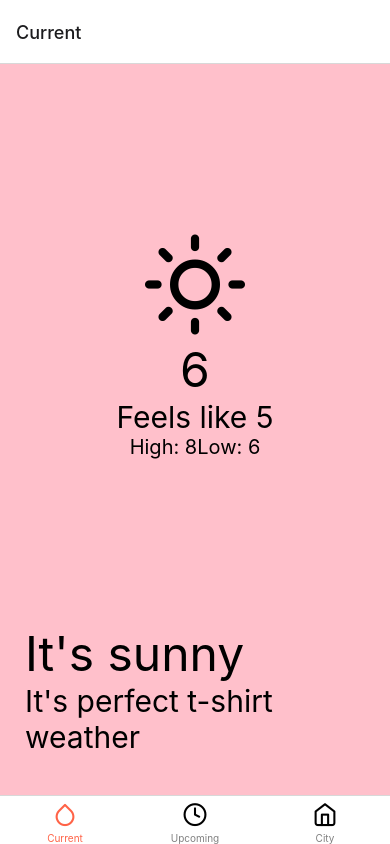
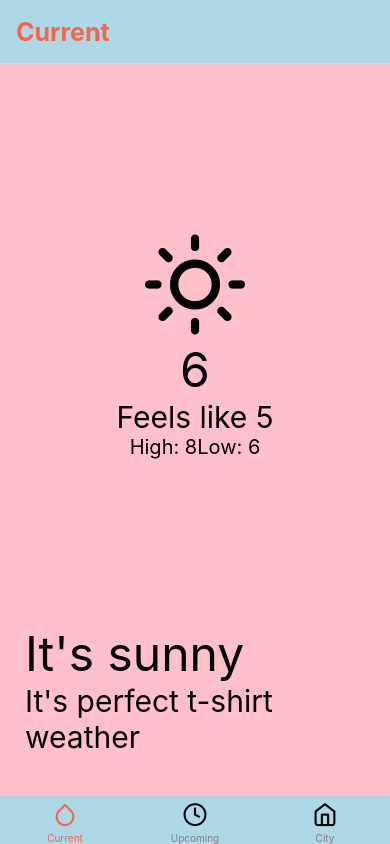
Before and after one commit to OoKiaoO/WeatherApp, a React Native app: screen / in a window 390 px wide. Built offline with nearby package versions, Linux system fonts and the light colour scheme.

Commit message:
component refactoring & styling

```diff
--- a/App.js
+++ b/App.js
@@ -1,51 +1,11 @@
 import React from 'react';
 import { NavigationContainer } from '@react-navigation/native';
-import { createBottomTabNavigator } from '@react-navigation/bottom-tabs';
-import City from './src/screens/City';
-import CurrentWeather from './src/screens/CurrentWeather';
-import UpcomingWeather from './src/screens/UpcomingWeather';
-import { Feather } from '@expo/vector-icons';
-
-
-const Tab = createBottomTabNavigator();
+import Tabs from './src/components/Tabs';
 
 const App = () => {
   return (
     <NavigationContainer>
-      <Tab.Navigator
-        screenOptions={{
-          tabBarActiveTintColor: 'tomato',
-          tabBarInactiveTintColor: 'gray'
-        }}
-      >
-        <Tab.Screen name={'Current'} component={CurrentWeather} options={{
-          tabBarIcon: ({ focused }) => (
-            <Feather
-              name={'droplet'}
-              size={25}
-              color={focused ? 'tomato' : 'black'}
-            />
-          )
-        }} />
-        <Tab.Screen name={'Upcoming'} component={UpcomingWeather} options={{
-          tabBarIcon: ({ focused }) => (
-            <Feather
-              name={'clock'}
-              size={25}
-              color={focused ? 'tomato' : 'black'}
-            />
-          )
-        }} />
-        <Tab.Screen name={'City'} component={City} options={{
-          tabBarIcon: ({ focused }) => (
-            <Feather
-              name={'home'}
-              size={25}
-              color={focused ? 'tomato' : 'black'}
-            />
-          )
-        }} />
-      </Tab.Navigator>
+      <Tabs />
     </NavigationContainer>
   )
 }
--- /dev/null
+++ b/src/components/Tabs.js
@@ -0,0 +1,73 @@
+import React from 'react';
+import { createBottomTabNavigator } from '@react-navigation/bottom-tabs';
+import City from '../screens/City';
+import CurrentWeather from '../screens/CurrentWeather';
+import UpcomingWeather from '../screens/UpcomingWeather';
+import { Feather } from '@expo/vector-icons';
+
+
+const Tab = createBottomTabNavigator();
+
+const Tabs = () => {
+    return (
+        <Tab.Navigator
+            screenOptions={{
+                tabBarActiveTintColor: 'tomato',
+                tabBarInactiveTintColor: 'gray',
+                tabBarStyle: {
+                    backgroundColor: 'lightblue'
+                },
+                headerStyle: {
+                    backgroundColor: 'lightblue'
+                },
+                headerTitleStyle: {
+                    fontWeight: 'bold',
+                    fontSize: 25,
+                    color: 'tomato'
+                }
+            }}>
+
+            <Tab.Screen
+                name={'Current'}
+                component={CurrentWeather}
+                options={{
+                    tabBarIcon: ({ focused }) => (
+                        <Feather
+                            name={'droplet'}
+                            size={25}
+                            color={focused ? 'tomato' : 'black'}
+                        />
+                    )
+                }} />
+
+            <Tab.Screen
+                name={'Upcoming'}
+                component={UpcomingWeather}
+                options={{
+                    tabBarIcon: ({ focused }) => (
+                        <Feather
+                            name={'clock'}
+                            size={25}
+                            color={focused ? 'tomato' : 'black'}
+                        />
+                    )
+                }} />
+
+            <Tab.Screen
+                name={'City'}
+                component={City}
+                options={{
+                    tabBarIcon: ({ focused }) => (
+                        <Feather
+                            name={'home'}
+                            size={25}
+                            color={focused ? 'tomato' : 'black'}
+                        />
+                    )
+                }} />
+        </Tab.Navigator>
+
+    )
+};
+
+export default Tabs;
```
